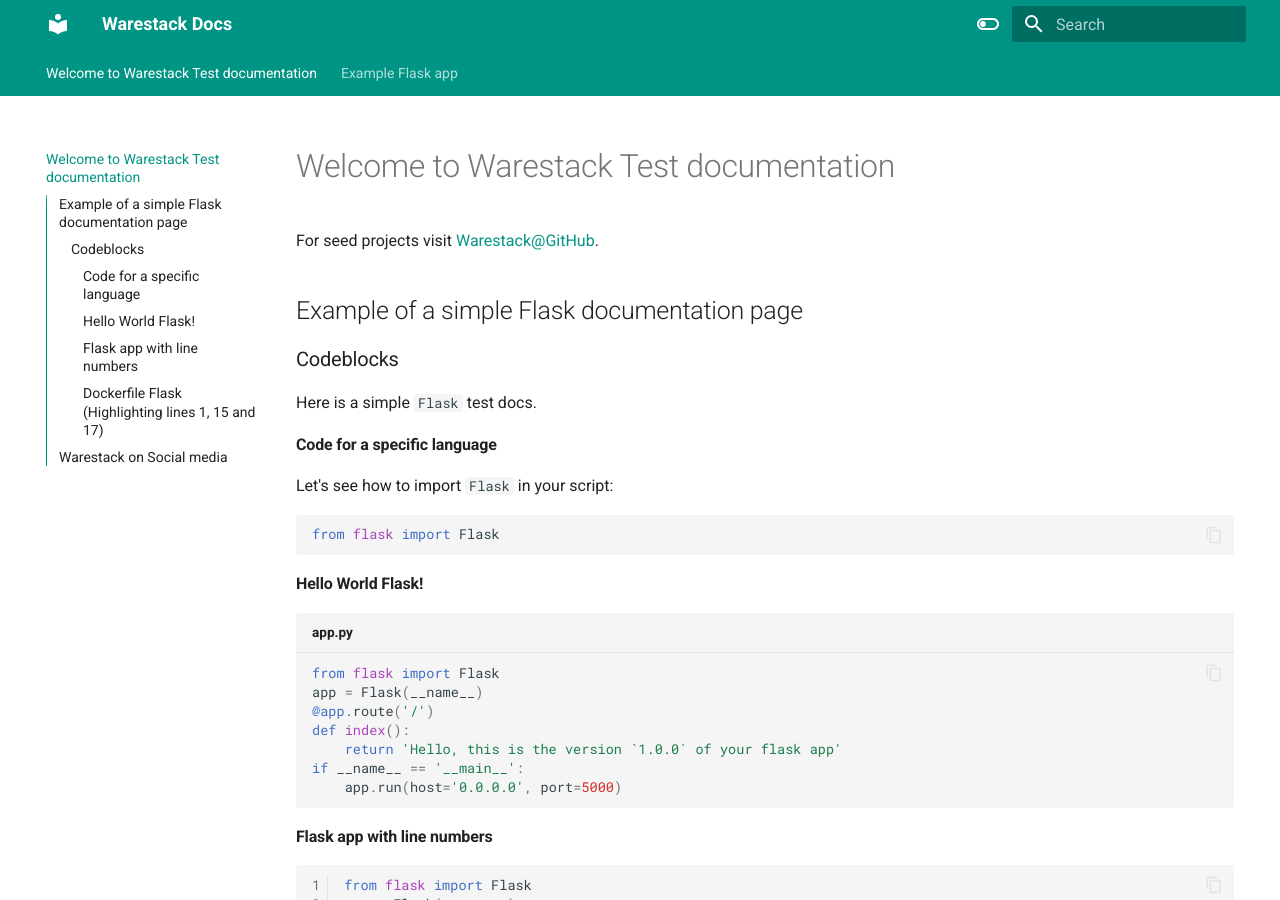
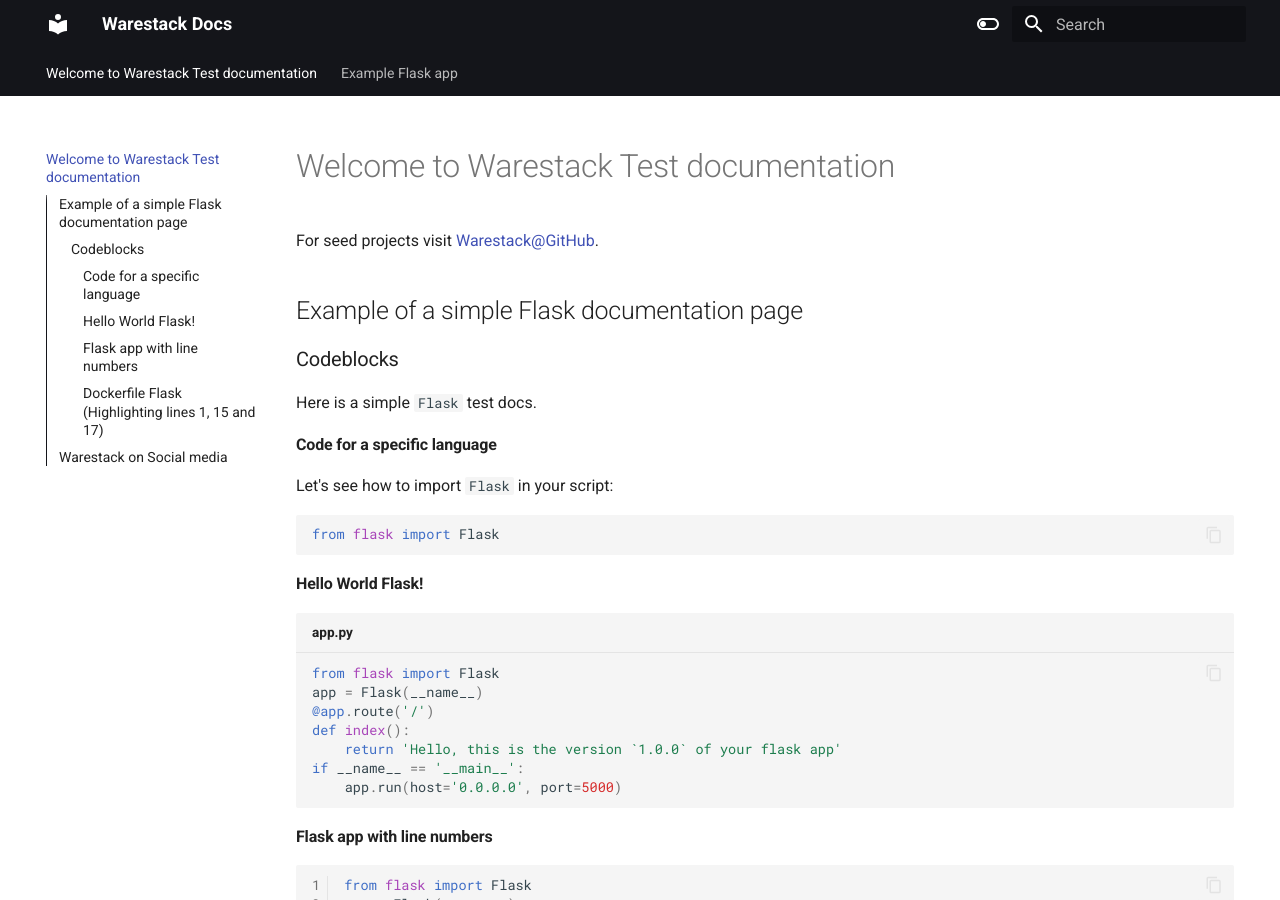
Before and after one commit to steliosot/docs, an MkDocs documentation site: the page built from docs/index.md, in a window 1280 px wide and 900 px high. Built offline with MkDocs 1.6.1 and Material for MkDocs 9.7.7, drawn with Linux system fonts in a browser that asks for light colours.

Commit message:
Update docs

```diff
--- a/mkdocs.yml
+++ b/mkdocs.yml
@@ -2,6 +2,8 @@
 theme:
   name: material
 theme:
+
+
   name: material
   features:
     - navigation.tabs
@@ -19,13 +21,13 @@
       toggle:
         icon: material/toggle-switch-off-outline
         name: Switch to dark mode
-      primary: teal
+      primary: black
       accent: purple
     - scheme: slate
       toggle:
         icon: material/toggle-switch
         name: Switch to light mode
-      primary: teal
+      primary: black
       accent: lime
 
 extra:
```
